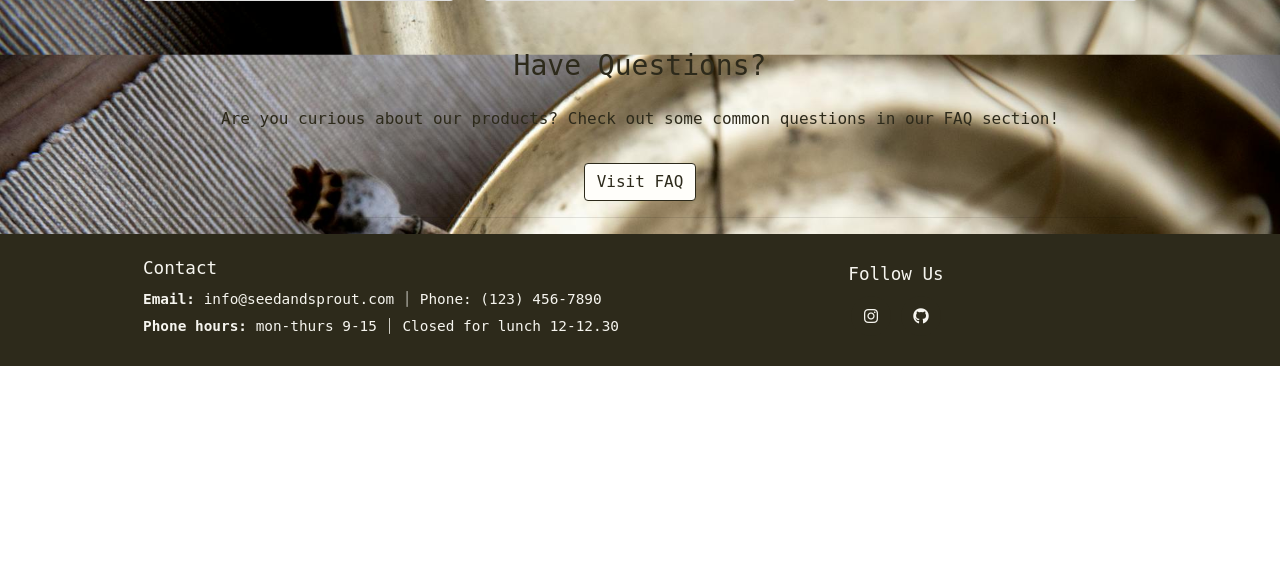
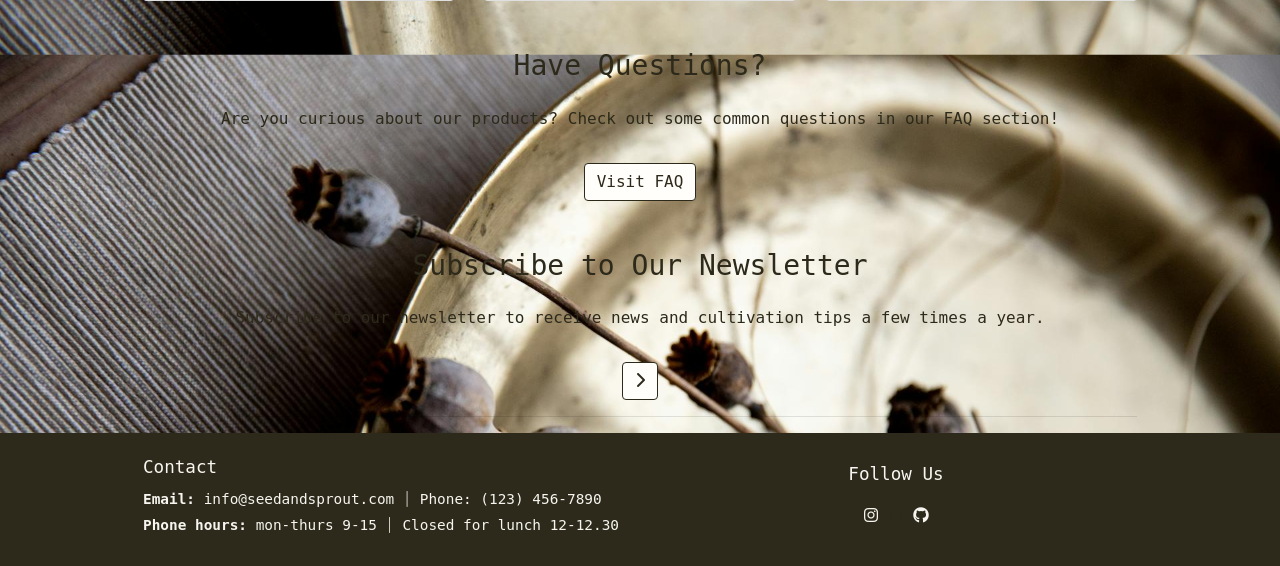
Before and after one commit to KikiBerg/pp5-ecommerce, a Django app: template checkout/templates/checkout/checkout_success.html in a window 1280 px wide. Shown: the part 1652-2218 px from the top of the page. Before the commit the page ends 2018 px from the top, so only its background shows below. Run offline with Django 4.2, Linux system fonts and the light colour scheme; the template is opened without the code that fills it, so the values that code supplies are empty; some libraries are stand-ins or nearby versions; some web fonts are replaced.

Commit message:
Integrate link to newsletter in checkout success template

```diff
--- a/checkout/templates/checkout/checkout_success.html
+++ b/checkout/templates/checkout/checkout_success.html
@@ -172,6 +172,13 @@
             <a href="{% url 'faq_list' %}" class="btn btn-outline-black mt-3">Visit FAQ</a>
         </div>
     </div>
+    <div class="row mt-5">
+        <div class="col-12 text-center">
+            <h3 class="mb-4">Subscribe to Our Newsletter</h3>
+            <p>Subscribe to our newsletter to receive news and cultivation tips a few times a year.</p>
+            <a href="{% url 'newsletter:signup' %}" class="btn btn-outline-black mt-3"><i class="fa-solid fa-chevron-right"></i></a>
+        </div>
+    </div>
     <hr>
 </div>
 
```
